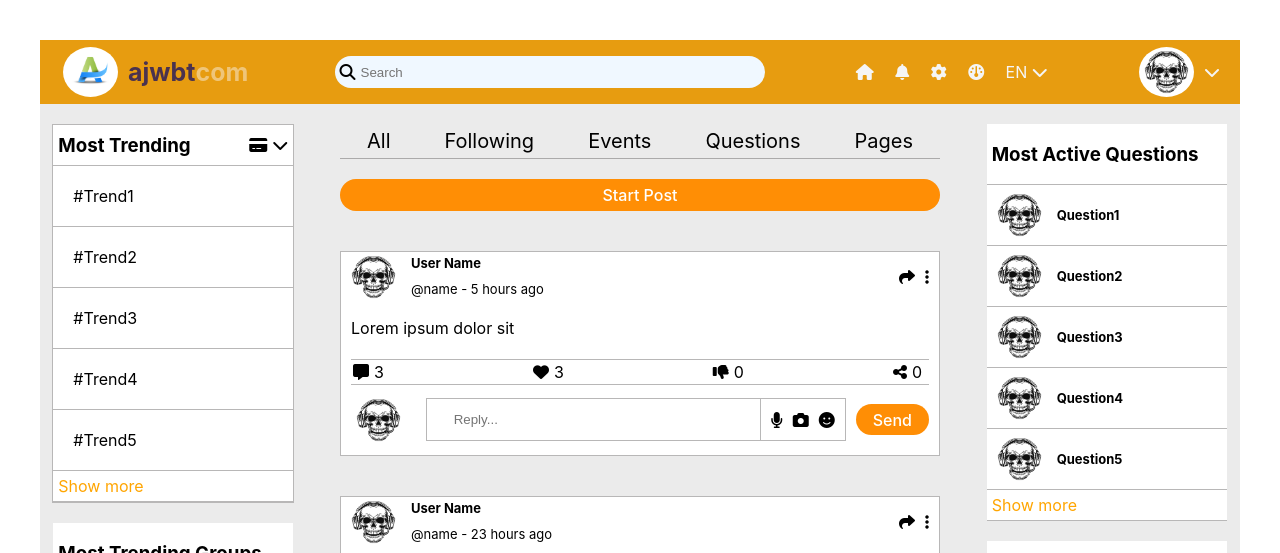
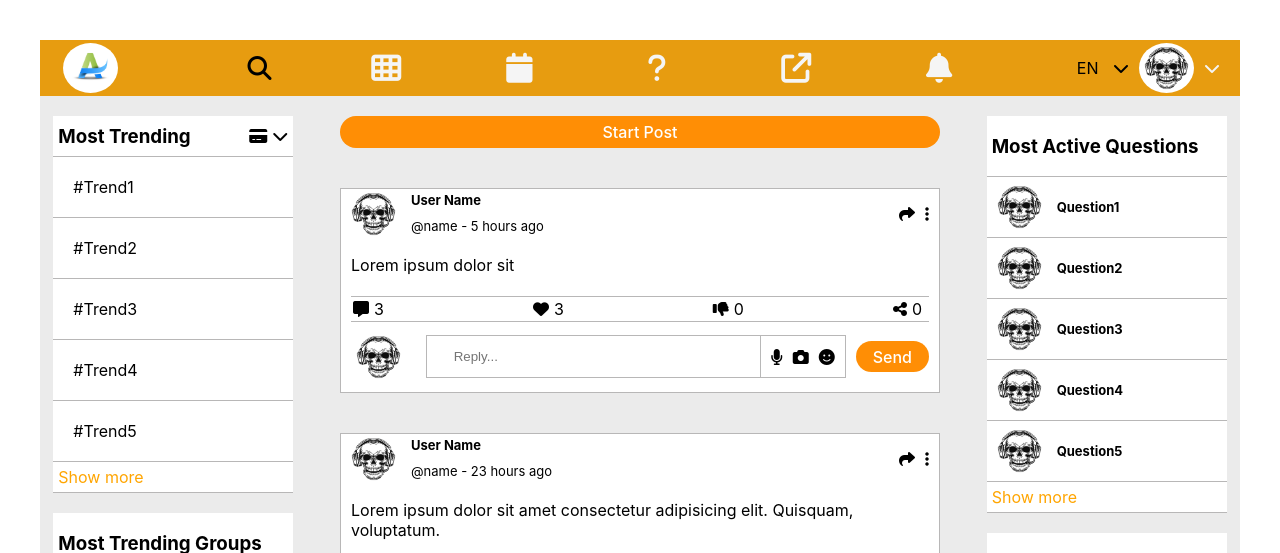
Before and after one commit to noeldalmas/ajabu-frontend, a React (Vite) app: page / in a window 1280 px wide. Shown: the top 553 px of the page. Built offline with nearby package versions, Linux system fonts and the light colour scheme; grey boxes are pictures that could not be loaded.

Commit message:
Redesigned header

```diff
--- a/src/App.css
+++ b/src/App.css
@@ -20,7 +20,7 @@
 
 /* Header */
 header {
-  height: 8vh;
+  height: 7vh;
   display: flex;
   justify-content: space-between;
   align-items: center;
@@ -33,26 +33,12 @@ header {
   margin-left: 23px;
 }
 
-.ajwbt {
-  color: rgba(2, 2, 109, 0.682);
-  font-size: 25px;
-  font-weight: bolder;
-}
-
-.com {
-  color: rgba(249, 246, 246, 0.46);
-  font-size: 25px;
-  font-weight: bolder;
-}
 
 .search {
   display: flex;
-  align-items: center;
-  padding: 5px;
+  /* align-items: center; */
   border-radius: 50px;
-  background-color: aliceblue;
-  width: 35%;
-  height: 35%;
+
 }
 
 .search input {
@@ -60,8 +46,15 @@ header {
   padding: 5px;
   border-radius: 50px;
   background-color: aliceblue;
-  width: 100%;
+  font-size: 20px;
   outline: none;
+}
+
+#fa-search {
+  padding: 5px;
+  border-radius: 50px;
+  color: #000;
+  font-size: x-large;
 }
 
 .header-nav {
@@ -71,7 +64,8 @@ header {
   padding: 5px;
   border-radius: 50px;
   color: whitesmoke;
-  width: 16%;
+  width: 60%;
+
 }
 
 .profile {
@@ -94,6 +88,10 @@ img {
 }
 .white-icons {
   color: whitesmoke;
+}
+
+.header-nav i {
+  font-size: 30px;
 }
 
 /* Main Section/Body */
@@ -123,17 +121,7 @@ main {
 
 
 /* Body Navigation */
-.up-middle-nav {
-  display: flex;
-  justify-content: space-around;
-  border-bottom: var(--default-border);
-  width: 90%;
-  margin:20px auto;
-}
-.up-middle-nav span {
-  font-size: 20px;
-  padding: 5px;
-}
+
 .lower-middle {
   display: flex;
   flex-direction: column;
@@ -152,9 +140,7 @@ main {
 }
 
 /* Aside No Image */
-.aside-no-image {
-border: var(--default-border);
-}
+
 .aside-trend-card{
   display: flex;
   justify-content: space-between;
--- a/src/components/Header.jsx
+++ b/src/components/Header.jsx
@@ -1,28 +1,31 @@
-
+import { useState } from "react";
 
 function Header() {
+
+  const[search, setSearch] = useState(false)
+
+  const handleSearch = () => {
+    setSearch(!search)
+  }
   return (
     <header>
-      <div className="logo">
-        <img src="logo.jpg" alt="" width={"50px"} />
-        <span className="ajwbt">ajwbt</span>
-        <span className="com">com</span>
-      </div>
-      <div className="search">
-        <i className="fas fa-search"></i>
-        <input type="text" placeholder="Search" />
-      </div>
+      <img src="logo.jpg" alt="logo" className="logo" />
       <nav className="header-nav">
-        <i className="fas fa-home"></i>
-        <i className="fas fa-bell"></i>
-        <i className="fas fa-cog"></i>
-        <i className="fas fa-dashboard"></i>
-        <span>
-          EN <i className="fas fa-chevron-down"></i>
-        </span>
+        <div className="search">
+          <i className="fas fa-search" id="fa-search" onClick={handleSearch}></i>
+          {search && <input type="text" placeholder="Search" />}
+        </div>
+        <i className="fas fa-th"></i>
+        <i className="fas fa-calendar mgn-010"></i>
+        <i className="fas fa-question mgn-010"></i>
+        <i className="fas fa-external-link mgn-010"></i>
+        <i className="fas fa-bell mgn-010"></i>
       </nav>
       <div className="profile">
-        <img src="profile.jpg" alt="profile photo"/>
+        <span>
+          EN <i className="fas fa-chevron-down mgn-010"></i>
+        </span>
+        <img src="profile.jpg" alt="profile photo" />
         <i className="fas fa-chevron-down white-icons"></i>
       </div>
     </header>
--- a/src/components/MainInterface.jsx
+++ b/src/components/MainInterface.jsx
@@ -29,13 +29,7 @@ function MainInterface() {
         </section>
       </div>
       <div className="middle-part">
-        <nav className="up-middle-nav">
-          <span>All</span>
-          <span>Following</span>
-          <span>Events</span>
-          <span>Questions</span>
-          <span>Pages</span>
-        </nav>
+
         <div className="side lower-middle">
           <button onClick={handleStartNewPost}>Start Post</button>
           {showStartNewPost && (
```
Also changed, not shown: src/components/Card.jsx (deleted, +0 -60 lines), src/components/ImagedAside.jsx (deleted, +0 -49 lines), src/pages/Events.jsx (added, +8 -0 lines), src/pages/Groups.jsx (added, +8 -0 lines), src/pages/Pages.jsx (added, +8 -0 lines), src/pages/Questions.jsx (added, +8 -0 lines).
